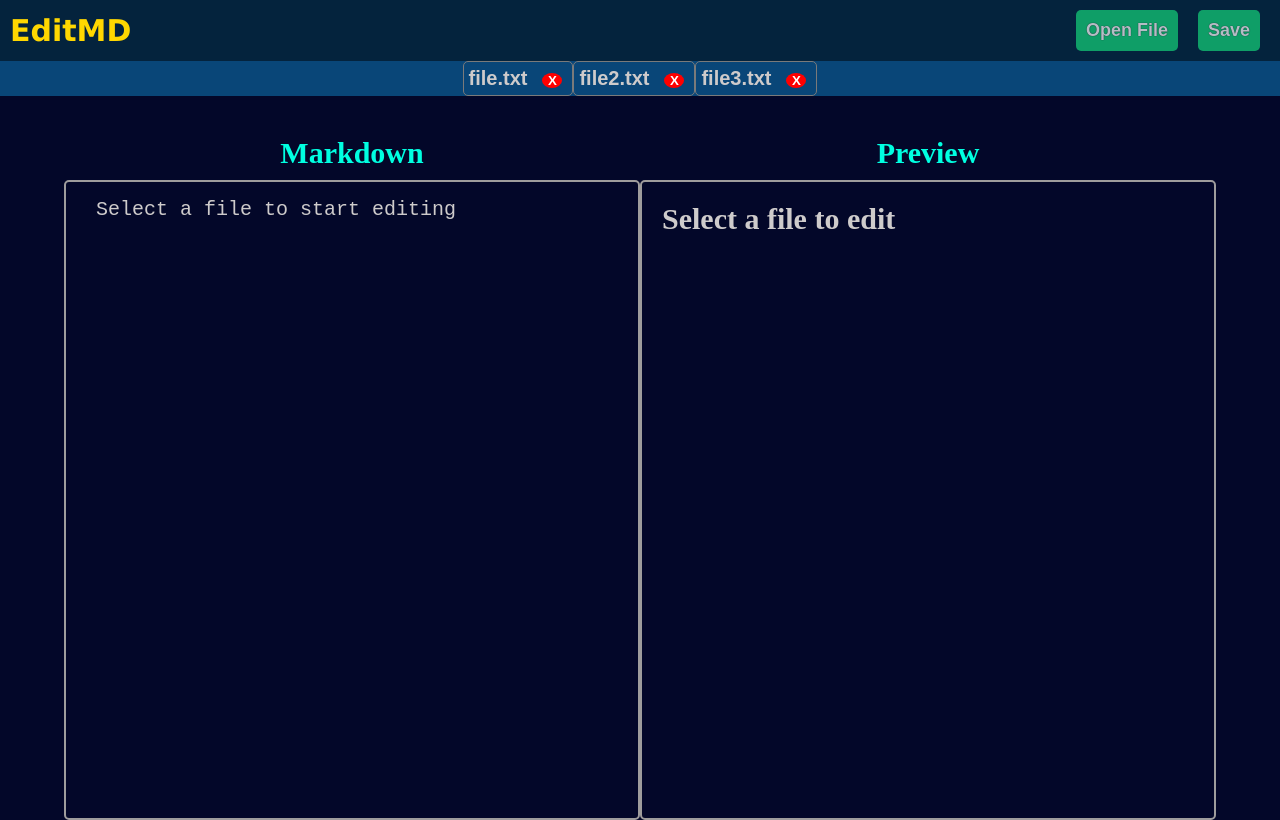
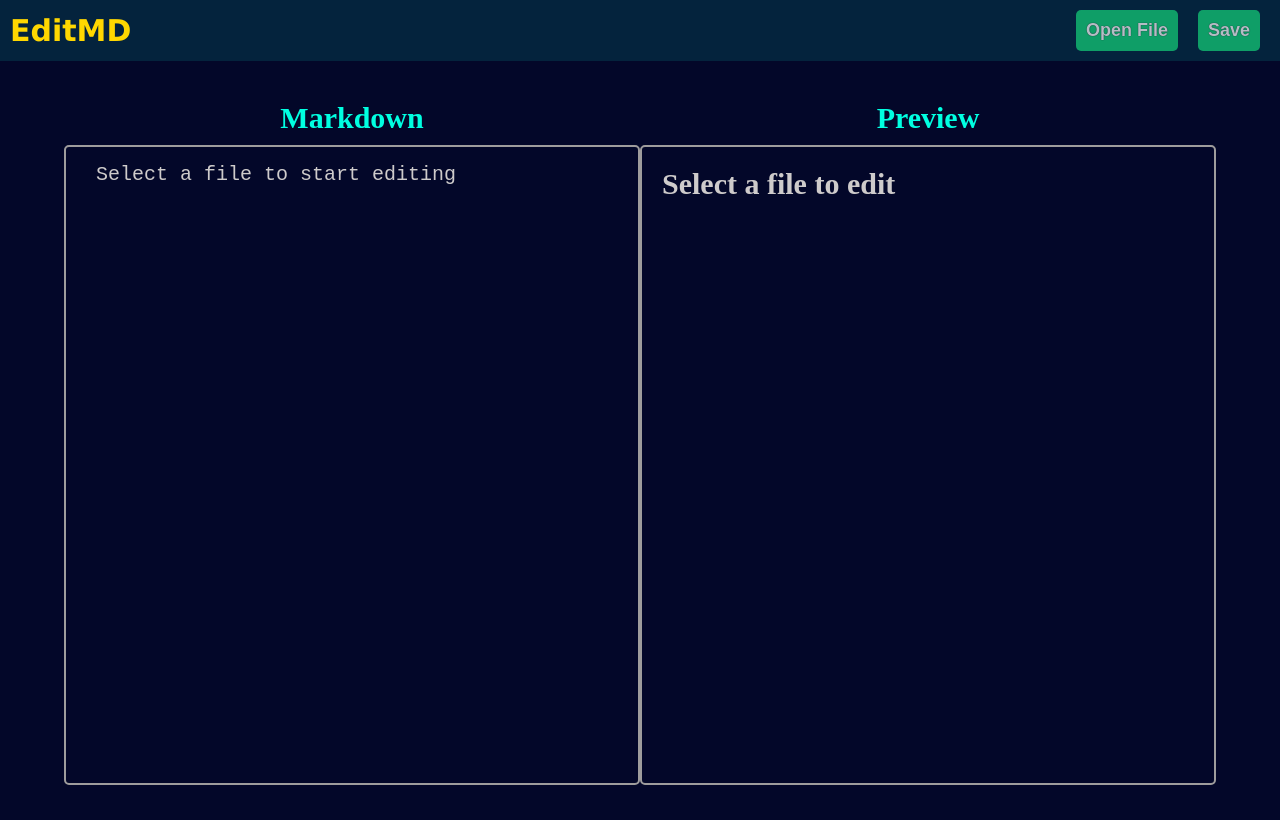
Before and after one commit to KRShanto/EditMD, a React (Vite) app: page / in a window 1280 px wide. Built offline with nearby package versions, Linux system fonts and the light colour scheme.

Commit message:
create `publish.yml` workflow

```diff
--- a/src/App.tsx
+++ b/src/App.tsx
@@ -57,25 +57,25 @@ export const CurrentFilePathContext =
 
 function App() {
     const [files, setFiles] = useState<MdFile[]>([
-        {
-            path: "/demo/file.txt",
-            content:
-                "It is just for a demo\nIts an [example](https://example.com)",
-            name: "file.txt",
-            hasUnsavedChanges: false,
-        },
-        {
-            path: "/demo/file2.txt",
-            content: "It is just for a demo",
-            name: "file2.txt",
-            hasUnsavedChanges: false,
-        },
-        {
-            path: "/demo/file3.txt",
-            content: "It is just for a demo",
-            name: "file3.txt",
-            hasUnsavedChanges: false,
-        },
+        // {
+        //     path: "/demo/file.txt",
+        //     content:
+        //         "It is just for a demo\nIts an [example](https://example.com)",
+        //     name: "file.txt",
+        //     hasUnsavedChanges: false,
+        // },
+        // {
+        //     path: "/demo/file2.txt",
+        //     content: "It is just for a demo",
+        //     name: "file2.txt",
+        //     hasUnsavedChanges: false,
+        // },
+        // {
+        //     path: "/demo/file3.txt",
+        //     content: "It is just for a demo",
+        //     name: "file3.txt",
+        //     hasUnsavedChanges: false,
+        // },
     ]);
     const [currentFile, setCurrentFile] = useState<string | null>(null);
 
```
